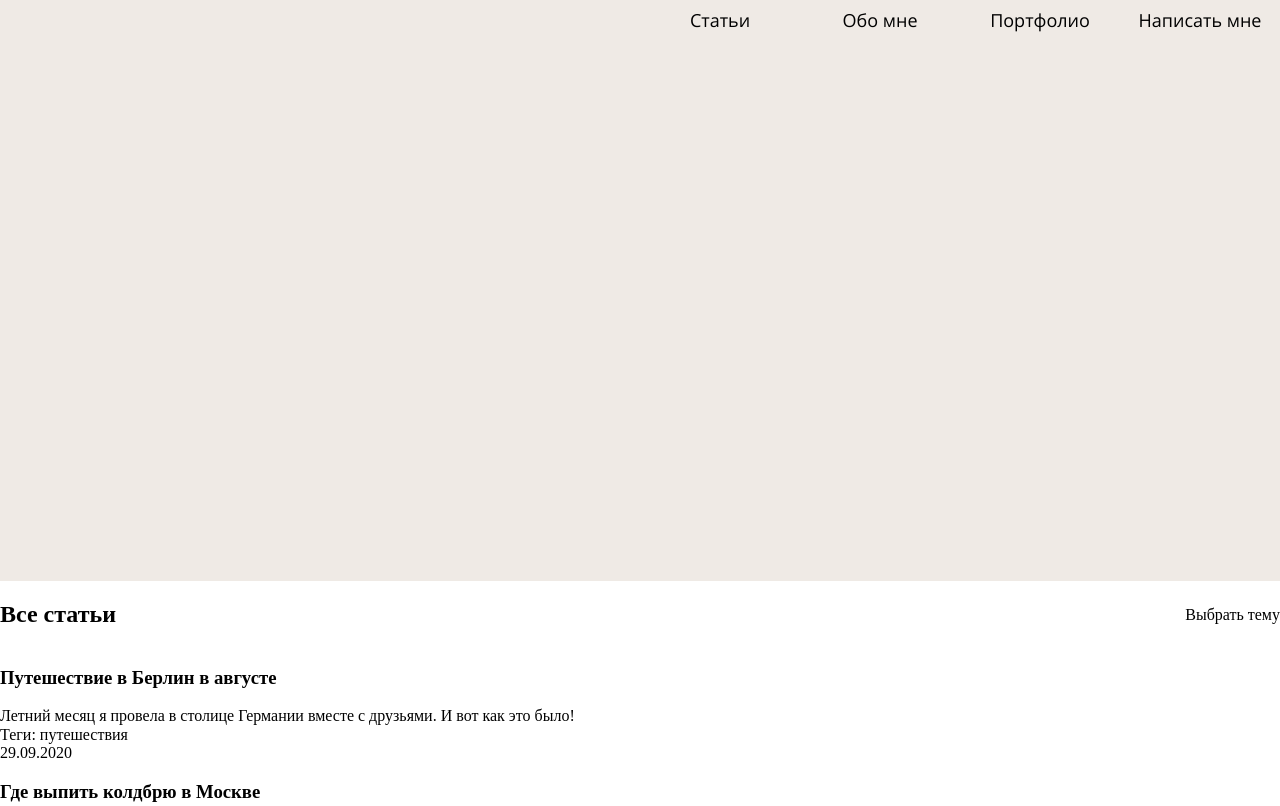
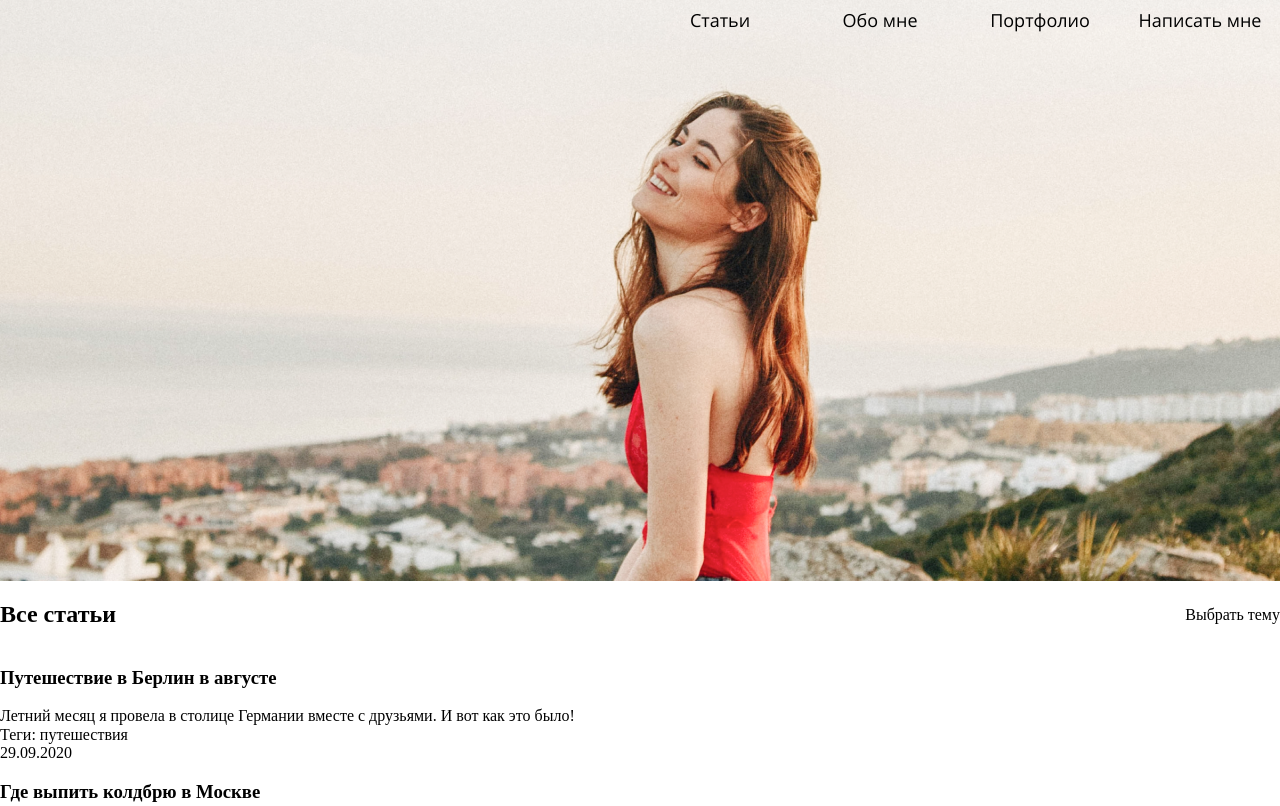
Before and after one commit to Livanenkova/Livanenkova-zaverstai, a website: page source/Index.html in a window 1280 px wide. Shown: the top 806 px of the page. Drawn offline with nearby package versions, Linux system fonts and the light colour scheme; files that its build step writes are made by us from their sources.

Commit message:
fix stylelint

```diff
--- a/source/sass/blocks/page-header.scss
+++ b/source/sass/blocks/page-header.scss
@@ -1,6 +1,6 @@
 .neader--main {
   background-color: #efeae5;
-  background-image: url"(../../img/header_bg.png)";
+  background-image: url(../../img/header_bg.png);
   background-size: cover;
   background-repeat: no-repeat;
   background-position: center;
```
